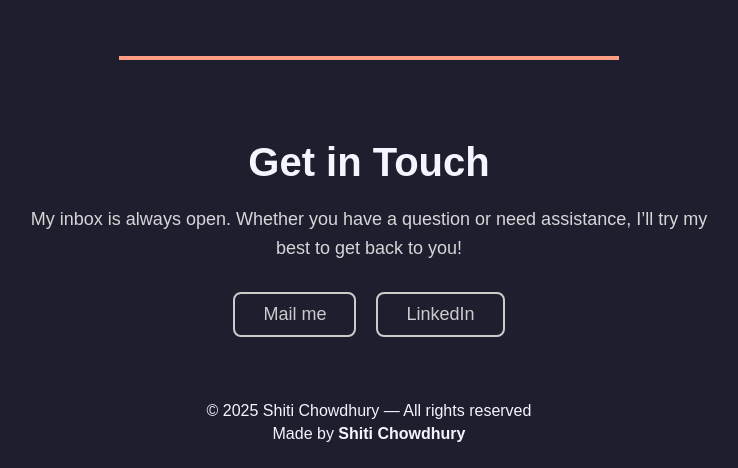
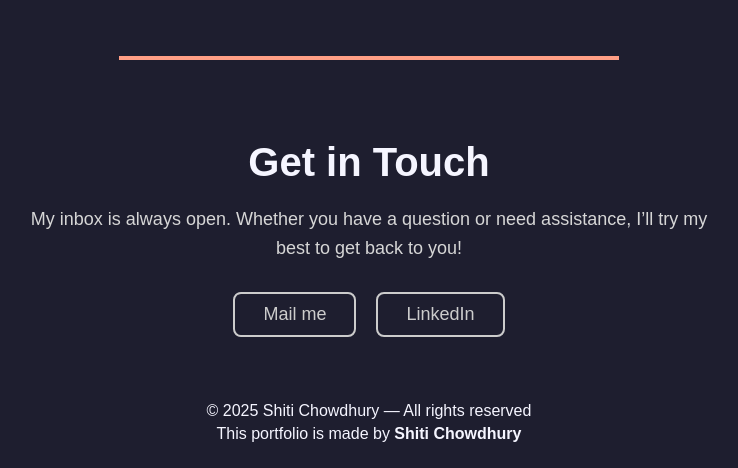
Before and after one commit to SHITICHY21/SHITICHY21.github.io, a Jekyll site: the page built from index.md, in a window 1280 px wide and 900 px high, scrolled down 5680 px, cut to the strip 432-900 px from the top of the window. Shown: the whole strip, without its empty margins (271-1009 px from the left). Built offline with Jekyll 4.4.1, drawn with Linux system fonts in a browser that asks for light colours; our own code applies the rules of GitHub Pages for plain Markdown files.

Commit message:
Update default.html

```diff
--- a/_layouts/default.html
+++ b/_layouts/default.html
@@ -1535,7 +1535,7 @@ header nav a.active{
   </p>
 
   <p class="footer-made">
-   <center>Made by <strong>Shiti Chowdhury</strong> </center>
+   <center>This portfolio is made by <strong>Shiti Chowdhury</strong> </center>
   </p>
 
 </footer>
```
